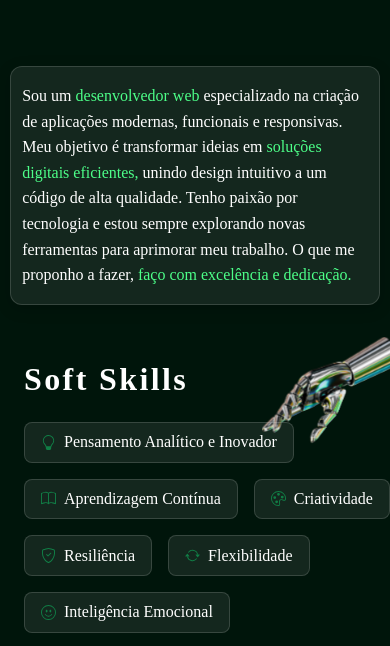
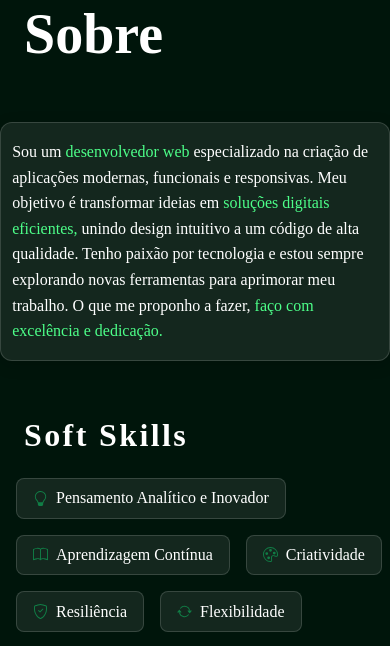
Before and after one commit to eduardoberettarod/Portfolio-EB-react, a React (Vite) app: page / in a window 390 px wide. Shown: the part 898-1544 px from the top of the page. Built offline with nearby package versions, Linux system fonts and the light colour scheme; a web font is replaced by a local one.

Commit message:
feat
arrumei os problemas

```diff
--- a/src/components/HandImage.css
+++ b/src/components/HandImage.css
@@ -37,31 +37,25 @@
     }
 
     .hand {
-        position: absolute;
-        height: auto;
-        width: 35%;
-        right: 0;
-        margin-block: 100%;
-        z-index: -2;
-        animation: PEGAR infinite 15s ease-in-out;
-        transform-origin: center;
+        display: none;
     }
+
 
     @keyframes PEGAR {
         0% {
-            transform: translateX(0%)  scale(1);
+            transform: translateX(0%) scale(1);
         }
 
         40% {
-            transform: translateX(5%)  scale(0.98);
+            transform: translateX(5%) scale(0.98);
         }
 
         60% {
-            transform: translateX(6%)  scale(1.2);
+            transform: translateX(6%) scale(1.2);
         }
 
         100% {
-            transform: translateX(0%)  scale(1);
+            transform: translateX(0%) scale(1);
         }
     }
 
--- a/src/components/HandImage.jsx
+++ b/src/components/HandImage.jsx
@@ -2,12 +2,15 @@ import './HandImage.css';
 
 function HandImage() {
   return (
-    <>
-      <div className="container-hand">
+    <div className="container-hand">
+      <picture>
+        {/* Quando for até 767px, usa o hand2.svg */}
+        <source media="(max-width: 767px)" srcSet="src/assets/svg/hand2.svg" />
+        {/* Caso contrário, usa o hand.svg */}
         <img src="src/assets/svg/hand.svg" className="hand" alt="Mão" />
-      </div>
-    </>
-  )
+      </picture>
+    </div>
+  );
 }
 
 export default HandImage;
--- a/src/components/Navbar.css
+++ b/src/components/Navbar.css
@@ -9,6 +9,7 @@
     width: 80px;
     height: auto;
 }
+
 
 /* Botão hamburguer (3 barrinhas) */
 .hamburger-btn {
@@ -77,7 +78,7 @@
 }
 
 /* Desktop: menu visível e horizontal */
-@media (min-width: 768px) {
+@media (min-width: 767px) {
         .nav-links {
             position: fixed;
             list-style: none;
@@ -127,6 +128,7 @@
             width: 100%;
             filter: drop-shadow(0 0 5px var(--cor-primaria));
         }
+
     }
 
     /* Mobile: até 767px */
@@ -172,12 +174,13 @@
 
         /* Menu fechado */
         .nav-links {
+            margin-top: 1rem;
             display: none;
             position: fixed;
             top: -16.5px;
             left: 0;
-            width: 100%;
-            height: 25%;
+            width: 100vw;
+            height: 27%;
             flex-direction: column;
             gap: 20px;
             background: #1f4023;
--- a/src/components/Navbar.jsx
+++ b/src/components/Navbar.jsx
@@ -36,7 +36,7 @@ function Navbar() {
 
         {/* Menu */}
         <ul className={`nav-links ${menuOpen ? 'open' : ''}`}>
-          <li><a onClick={closeMenu} href="index.html#home-page" className="nav-link">Início</a></li>
+          <li><a onClick={closeMenu} href="index.html#home-page" className="nav-link" id='li-inicio'>Início</a></li>
           <li><a onClick={closeMenu} href="index.html#sobre" className="nav-link">Sobre</a></li>
           <li><a onClick={closeMenu} href="index.html#projetos" className="nav-link">Projetos</a></li>
           <li><a onClick={closeMenu} href="index.html#serviços" className="nav-link">Serviços</a></li>
--- a/src/components/ProjetoItem.css
+++ b/src/components/ProjetoItem.css
@@ -166,7 +166,7 @@
     .ver-github {
         position: absolute;
         color: black;
-        width: 35%;
+        width: 40%;
         left: 1rem;
         font-size: 0.85rem;
         top: 88%;
--- a/src/components/ServicoCard.css
+++ b/src/components/ServicoCard.css
@@ -85,7 +85,6 @@
 }
 
 .servico-card:hover {
-    transform: scale(1.03);
     background: rgba(255, 255, 255, 0.15);
 }
 
@@ -117,7 +116,7 @@
 .status.em-breve {
     background: rgba(250, 19, 19, 0.5);
     color: white;
-    width: 27.7%;
+    width: 31%;
     font-family: 'texto';
 }
 
--- a/src/components/SobreTexto.css
+++ b/src/components/SobreTexto.css
@@ -4,6 +4,7 @@
     text-align: justify;
     font-size: 6.5rem;
     margin-left: var(--margem-padraoX);
+    margin-top: var(--margem-padraoY);
 }
 
 .card-sobre {
@@ -41,7 +42,7 @@
         border-radius: 12px;
         padding: 1rem 0.7rem;
         color: white;
-        max-width: 370px;
+        max-width: 390px;
         box-shadow: 0 4px 15px rgba(0, 0, 0, 0.2);
         margin-top: var(--margem-padraoY);
         margin: var(--margem-padraoY) auto 0 auto;
--- a/src/components/SoftSkills.css
+++ b/src/components/SoftSkills.css
@@ -91,7 +91,7 @@
         flex-wrap: wrap;
         gap: 1rem;
         margin-top: 1.5rem;
-        margin-left: 1.5rem;
+        margin-left: 1rem;
         max-width: 800px;
     }
 
--- a/src/sections/Servicos.css
+++ b/src/sections/Servicos.css
@@ -7,7 +7,7 @@
 
 .linha {
     position: absolute;
-    width: 110%;
+    width: 100%;
     top: -50%;
     left: 50%;
     transform: translateY(-20%) translateX(-50%);
@@ -39,6 +39,7 @@
     color: white;
     text-align: justify;
     font-size: 6.5rem;
+    margin-top: var(--margem-padraoY);
 }
 
 /* bloco geral de skills */
@@ -113,11 +114,12 @@
     }
 
     .servico-card {
-        width: 100% !important;
+        position: relative;
+        width: 100%;
         /* ocupa toda largura disponível */
         max-width: 100%;
-        /* sem limite máximo */
         padding: 1.5rem;
+        margin: 0 auto;
     }
 
     .servico-header h3 {
@@ -132,7 +134,7 @@
 
     /* Tecnologias */
     .icons-tecnologias {
-        gap: 1.5rem;
+        gap: 1.2rem;
     }
 
     .tecnologia-card {
@@ -156,5 +158,6 @@
         color: white;
         font-size: 2rem;
         margin-top: var(--margem-padraoY);
+        margin-bottom: 2rem;
     }
 }
```
Also changed, not shown: src/assets/svg/hand2.svg (added).
